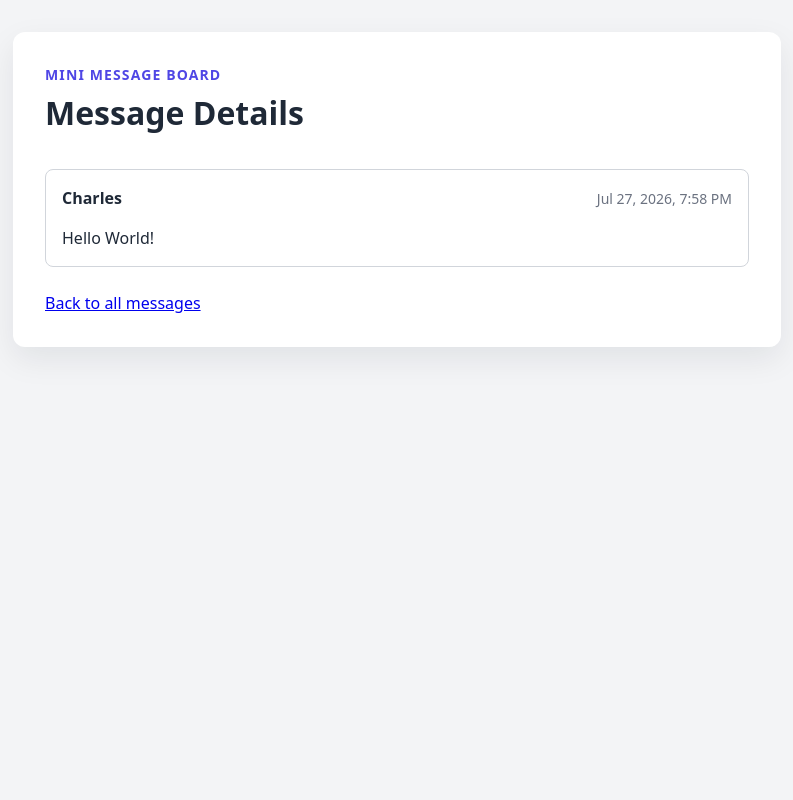
After one commit to dmarinhoDKR/node-basic-informational-site, a Node server app: page /messages/1 in a window 1280 px wide. The commit adds this page. Shown: the whole page, without its empty margins (243-1036 px from the left). Run offline with Node 20, Linux system fonts and the light colour scheme.

Commit message:
Stage 3: add message detail pages

```diff
--- a/public/styles.css
+++ b/public/styles.css
@@ -116,3 +116,14 @@ form {
     gap: 1rem;
     align-items: center;
 }
+
+.message-link {
+    display: inline-block;
+    margin-top: 0.5rem;
+    color: #4f46e5;
+    font-weight: 700;
+}
+
+.detail-actions {
+    margin-top: 1.5rem;
+}
--- a/routes/indexRouter.js
+++ b/routes/indexRouter.js
@@ -38,4 +38,29 @@ indexRouter.post("/new", (request, response) => {
     response.redirect("/");
 });
 
+indexRouter.get(
+    "/messages/:messageIndex",
+    (request, response) => {
+        const messageIndex = Number(
+            request.params.messageIndex,
+        );
+
+        const message = Number.isInteger(messageIndex)
+            ? messages[messageIndex]
+            : undefined;
+
+        if (!message) {
+            response
+                .status(404)
+                .send("Message not found");
+            return;
+        }
+
+        response.render("message", {
+            title: "Message Details",
+            message,
+        });
+    },
+);
+
 module.exports = indexRouter;
--- /dev/null
+++ b/views/message.ejs
@@ -0,0 +1,39 @@
+<!DOCTYPE html>
+<html lang="en">
+<head>
+    <meta charset="UTF-8">
+    <meta
+        name="viewport"
+        content="width=device-width, initial-scale=1.0"
+    >
+    <title><%= title %></title>
+    <link rel="stylesheet" href="/styles.css">
+</head>
+<body>
+    <main>
+        <header class="page-header">
+            <p class="eyebrow">Mini Message Board</p>
+            <h1><%= title %></h1>
+        </header>
+
+        <article class="message-card">
+            <div class="message-meta">
+                <strong><%= message.user %></strong>
+
+                <time datetime="<%= message.added.toISOString() %>">
+                    <%= message.added.toLocaleString("en-US", {
+                        dateStyle: "medium",
+                        timeStyle: "short",
+                    }) %>
+                </time>
+            </div>
+
+            <p><%= message.text %></p>
+        </article>
+
+        <div class="detail-actions">
+            <a href="/">Back to all messages</a>
+        </div>
+    </main>
+</body>
+</html>
```
Also changed, not shown: views/index.ejs (+7 -1 lines).
